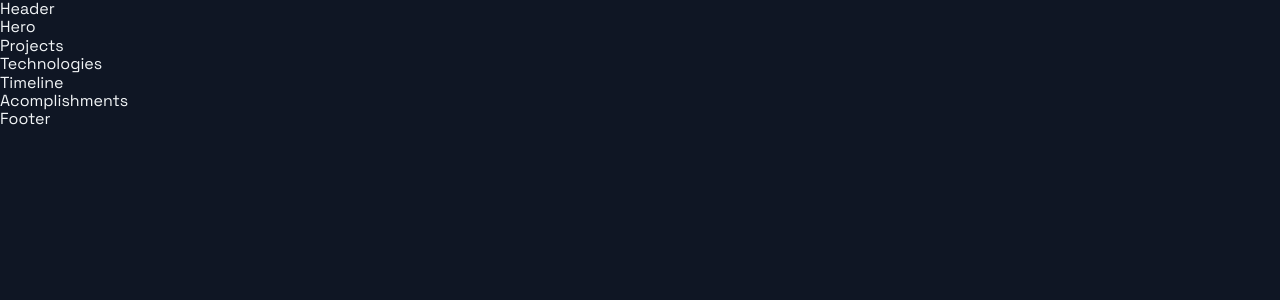
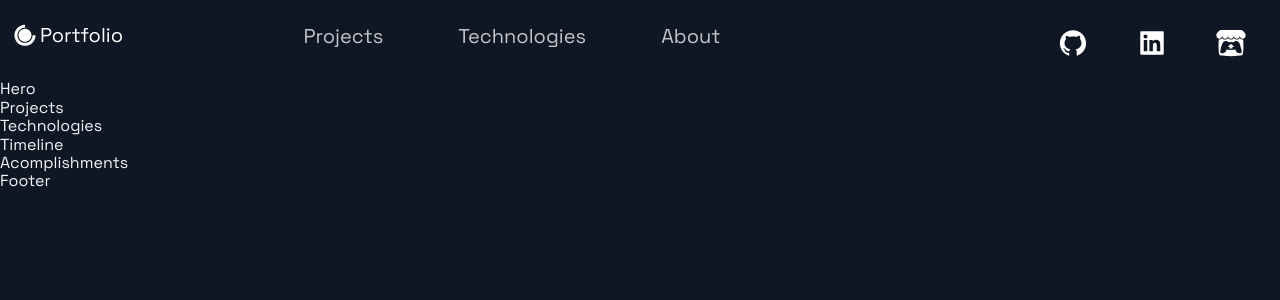
Before and after one commit to Robradz/PortfolioWebsite, a Next.js app: page / in a window 1280 px wide. Shown: the top 300 px of the page. Built offline with nearby package versions, Linux system fonts and the light colour scheme.

Commit message:
Header added. Includes links to linkedin, github, itch, and has section headers

```diff
--- a/src/components/Header/Header.js
+++ b/src/components/Header/Header.js
@@ -1,14 +1,49 @@
 import Link from 'next/link';
 import React from 'react';
-import { AiFillGithub, AiFillInstagram, AiFillLinkedin } from 'react-icons/ai';
+import { AiFillGithub, AiFillLinkedin } from 'react-icons/ai';
+import { FaItchIo } from 'react-icons/fa';
 import { DiCssdeck } from 'react-icons/di';
 
-import { Container, Div1, Div2, Div3, NavLink, SocialIcons } from './HeaderStyles';
+import { Container, Span, Div1, Div2, Div3, NavLink, SocialIcons } from './HeaderStyles';
 
 const Header = () =>  (
-  <div>
-    Header
-  </div>
+  <Container>
+    <Div1>
+      <Link href="/">
+        <a style={{ display: 'flex', alignItems: 'center', color: 'white', marginBottom: '20px'}}>
+          <DiCssdeck size="3rem" /> <Span>Portfolio</Span>
+        </a>
+      </Link>
+    </Div1>
+    <Div2>
+      <li>
+        <Link href="#projects">
+          <NavLink>Projects</NavLink>
+        </Link>
+      </li>
+      <li>
+        <Link href="#tech">
+          <NavLink>Technologies</NavLink>
+        </Link>
+      </li>
+      <li>
+        <Link href="#about">
+          <NavLink>About</NavLink>
+        </Link>
+      </li>
+    </Div2>
+    <Div3>
+      <SocialIcons href="https://github.com/robradz">
+        <AiFillGithub size="3rem" />
+      </SocialIcons>
+      <SocialIcons href="https://linkedin.com/in/robradz">
+        <AiFillLinkedin size="3rem" />
+      </SocialIcons>
+      <SocialIcons href="https://robradz.itch.io">
+        <FaItchIo size="3rem" />
+      </SocialIcons>
+    </Div3>
+  </Container>
 );
 
 export default Header;
--- a/src/components/Header/HeaderStyles.js
+++ b/src/components/Header/HeaderStyles.js
@@ -17,6 +17,11 @@
     grid-row-gap: 0.5rem;
   }
 `;
+
+export const Span = styled.span`
+  font-size: 2rem;
+`;
+
 export const Div1 = styled.div`
   grid-area: 1 / 1 / 2 / 2;
   display: flex;
```
